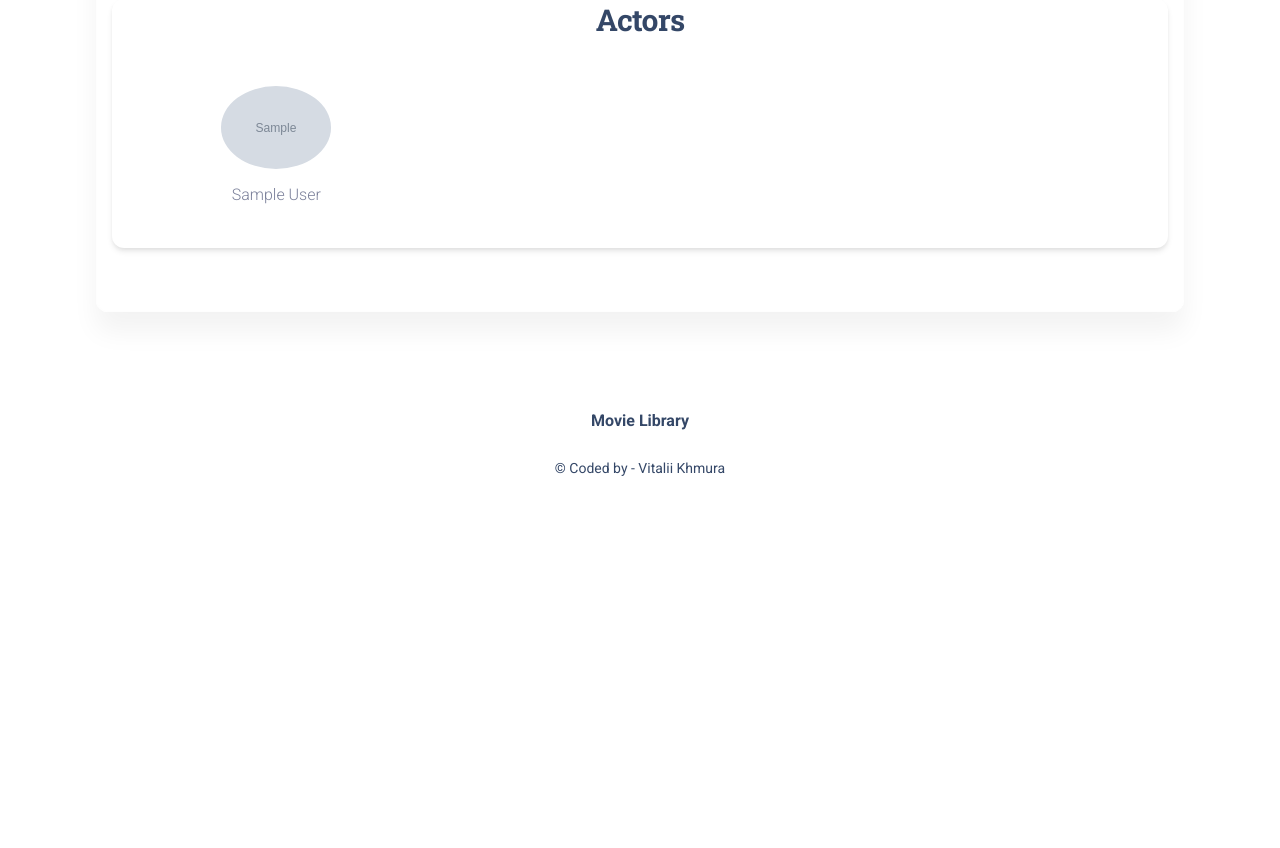
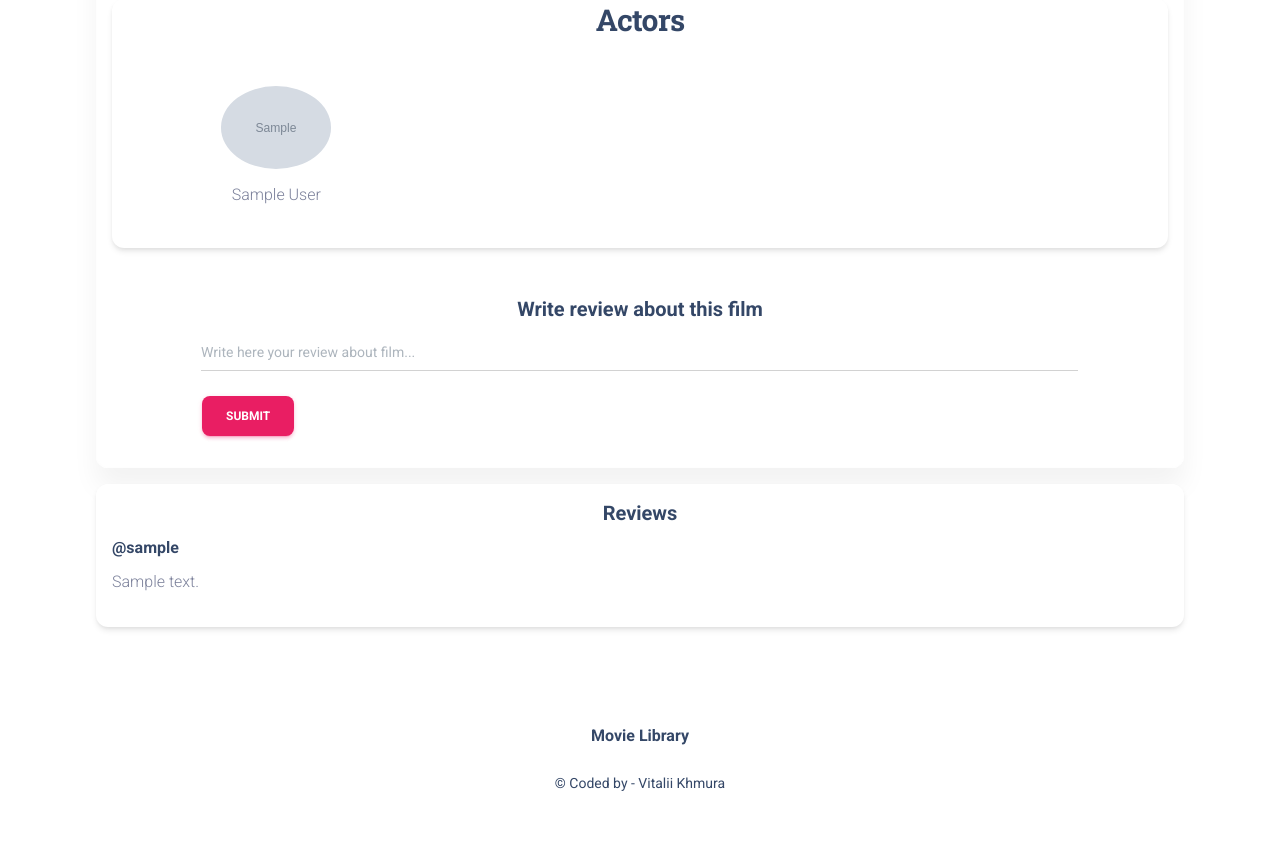
Before and after one commit to Vitalii-Khmura/movie-library, a Django app: page /movie_detail/1/ in a window 1280 px wide. Shown: the part 1141-1989 px from the top of the page. Before the commit the page ends 1617 px from the top, so only its background shows below. Run offline with Django 4.2, Linux system fonts and the light colour scheme; tables that the repository leaves empty hold one stand-in row (values such as "Sample post"); grey boxes marked "Sample" are stand-in pictures; some libraries are stand-ins or nearby versions.

Commit message:
Added reviews for movie

```diff
--- a/movie/models.py
+++ b/movie/models.py
@@ -2,6 +2,7 @@ from datetime import date
 
 from django.contrib.auth.models import AbstractUser
 from django.db import models
+from django.urls import reverse
 
 from movie_library import settings
 
@@ -50,6 +51,9 @@ class Movie(models.Model):
     def __str__(self):
         return f"{self.title}"
 
+    def get_absolute_url(self):
+        return reverse("movie:movie-detail", kwargs={"pk": self.id})
+
 
 class Reviews(models.Model):
     user = models.ForeignKey(
--- a/movie/urls.py
+++ b/movie/urls.py
@@ -9,6 +9,7 @@ urlpatterns = [
         views.MovieDetailView.as_view(),
         name="movie-detail"
     ),
+    path("review/<int:pk>/", views.AddReview.as_view(), name="add-review"),
 ]
 
 app_name = "movie"
--- a/movie/views.py
+++ b/movie/views.py
@@ -4,7 +4,7 @@ from django.shortcuts import redirect
 from django.urls import reverse_lazy
 from django.views import View, generic
 
-from movie.form import MovieSearchForm, LoginForm, RegistrationsForm
+from movie.form import MovieSearchForm, LoginForm, RegistrationsForm, ReviewForm
 from movie.models import Movie, Actor, Genre, User
 
 
@@ -64,3 +64,19 @@ class RegistrationView(generic.CreateView):
     template_name = "registration/sign_up.html"
     form_class = RegistrationsForm
     success_url = reverse_lazy("login")
+
+
+class AddReview(generic.View):
+    def post(self, request, pk):
+        form = ReviewForm(request.POST)
+        print(request.POST)
+        print(form.errors)
+        movie = Movie.objects.get(id=pk)
+        if request.user.is_authenticated:
+            if form.is_valid():
+                form.save(commit=False)
+                form.movie = movie
+                form.user = request.user
+                form.save()
+            return redirect(movie.get_absolute_url())
+        return reverse_lazy("login")
--- a/movie_library/settings.py
+++ b/movie_library/settings.py
@@ -22,7 +22,7 @@ BASE_DIR = Path(__file__).resolve().parent.parent
 # See https://docs.djangoproject.com/en/4.2/howto/deployment/checklist/
 
 # SECURITY WARNING: keep the secret key used in production secret!
-SECRET_KEY = os.environ.get("secret_key")
+SECRET_KEY = os.environ.get("SECRET_KEY")
 
 # SECURITY WARNING: don't run with debug turned on in production!
 DEBUG = True
@@ -79,7 +79,7 @@ WSGI_APPLICATION = "movie_library.wsgi.application"
 DATABASES = {
     "default": {
         "ENGINE": "django.db.backends.sqlite3",
-        "NAME": os.environ.get("DB_NAME"),
+        "NAME": BASE_DIR / "db.sqlite3"
     }
 }
 
--- a/templates/movie/movie_detail.html
+++ b/templates/movie/movie_detail.html
@@ -69,15 +69,39 @@
           </div>
         </div>
       </div>
+    </section>
+    <form action="{% url 'movie:add-review' pk=movie.id%}" method="post">
+      <div class="row">
+        <div class="col-lg-10 mx-auto">
+          <h5 class="text-center">Write review about this film</h5>
+          {% csrf_token %}
+           <div class="input-group input-group-dynamic mb-4">
+              <span class="input-group-text" id="basic-addon1"></span>
+              <input type="text" name="text" class="form-control" placeholder="Write here your review about film..." aria-label="Write here your review" aria-describedby="basic-addon1">
+              <input type="hidden" name="movie" value="{{ movie.id }}">
+              {% if user.is_authenticated %}
+                <input type="hidden" name="user" value="{{ user.id }}">
+              {% endif %}
+         </div>
+         <input class="btn btn-primary  mx-sm-auto" type="submit" value="Submit">
+        </div>
+      </div>
+    </form>
+  </div>
 
-
-
-    </section>
-
-  </div>
+  <div class="card card-frame mx-3 mx-md-7 mt-3 p-3">
+      <h5 class="text-center">Reviews</h5>
+      {% if movie.reviews_set.count > 0 %}
+        {% for review in movie.reviews_set.all %}
+          <h6>@{{ review.user.username }}</h6>
+          <p>{{ review.text }}</p>
+        {% endfor %}
+      {% else %}
+        <p>There are no reviews yet!</p>
+      {% endif %}
+    </div>
 <!-- -------- END Features w/ icons and text on left & gradient title and text on right -------- -->
 
 
 
-
 {% endblock %}
```
Also changed, not shown: movie/form.py (+7 -1 lines).
